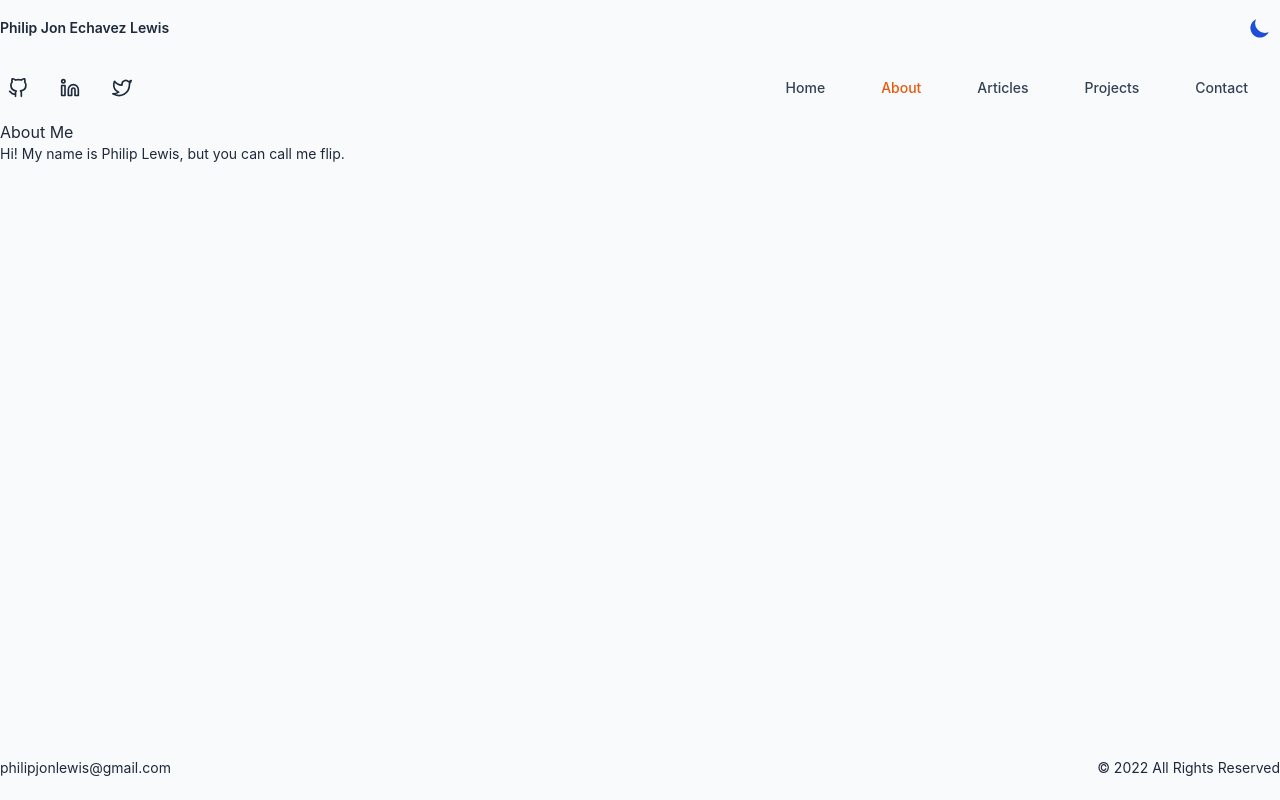
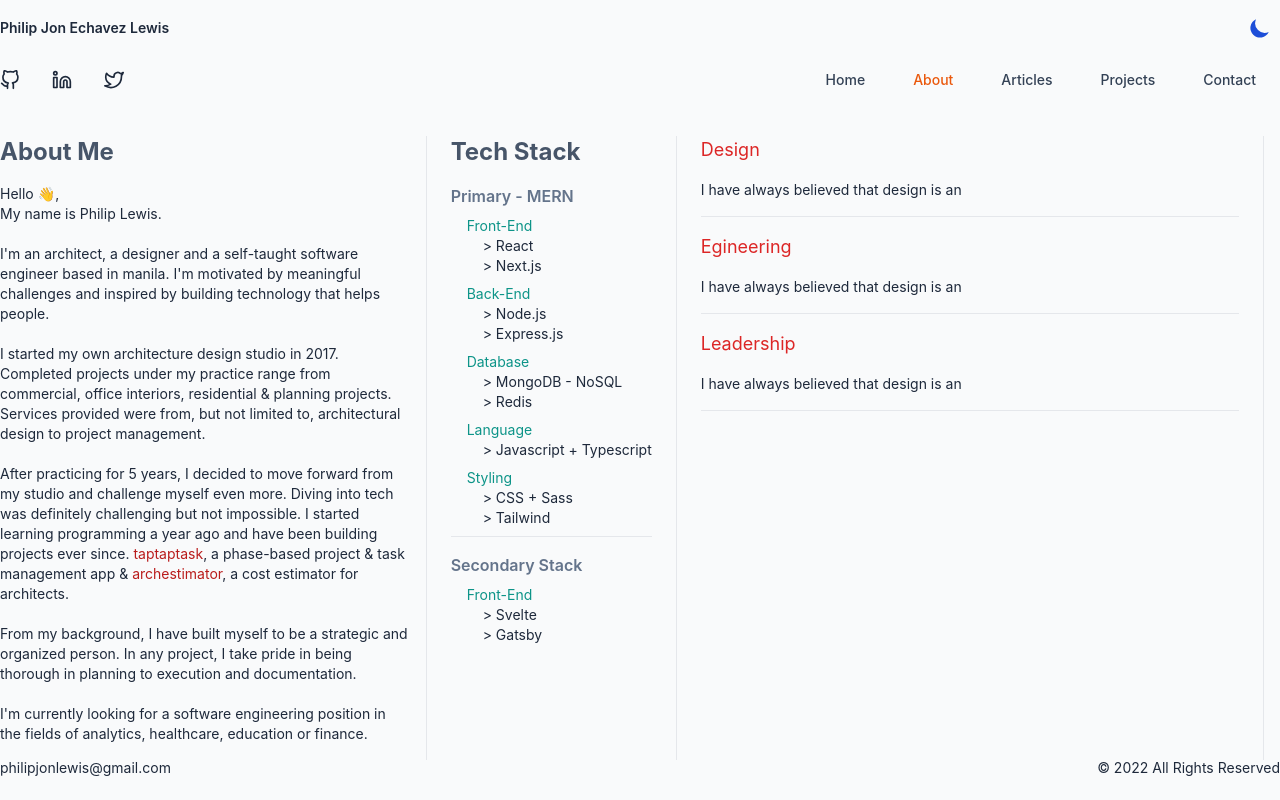
Before and after one commit to philipjonlewis/philipjonlewis.com, a Next.js app: page /about in a window 1280 px wide. Built offline with nearby package versions, Linux system fonts and the light colour scheme.

Commit message:
added an about me section

```diff
--- a/components/layouts/Layout.tsx
+++ b/components/layouts/Layout.tsx
@@ -7,6 +7,7 @@ import { ThemeProvider } from "next-themes";
 import Meta from "./Meta";
 import CustomCursor from "../branding/CustomCursor";
 import { motion } from "framer-motion";
+import MobileNavbar from "../navigation/MobileNavbar";
 
 const Layout = ({ children }: { children: ReactNode }) => {
   return (
@@ -19,6 +20,7 @@ const Layout = ({ children }: { children: ReactNode }) => {
 
         <main className="container">{children}</main>
 
+        <MobileNavbar />
         <Footer />
       </div>
     </ThemeProvider>
--- a/components/navigation/Footer.tsx
+++ b/components/navigation/Footer.tsx
@@ -1,6 +1,6 @@
 const Footer = () => {
   return (
-    <footer className="hidden sm:block fixed bottom-0  w-full h-16">
+    <footer className="hidden md:block fixed bottom-0  w-full h-16">
       <div className="text-center text-sm container  h-full  flex justify-between items-center  px-4 md:px-0">
         <span className=" text-sm font-normal"> philipjonlewis@gmail.com </span>{" "}
         &copy; {new Date().getFullYear()} All Rights Reserved
--- /dev/null
+++ b/components/navigation/MobileNavbar.tsx
@@ -0,0 +1,11 @@
+import React from "react";
+
+const MobileNavbar = () => {
+  return (
+    <div className=" md:hidden sticky bottom-0 w-full h-24  bg-gray-800 bg-opacity-50 backdrop-blur-sm">
+      <div className="container">Hello</div>
+    </div>
+  );
+};
+
+export default MobileNavbar;
--- a/components/navigation/Navbar.tsx
+++ b/components/navigation/Navbar.tsx
@@ -42,13 +42,13 @@ const Navbar = () => {
   };
 
   return (
-    <nav className="hidden md:flex px-2  h-16 rounded ">
-      <div className="container flex flex-wrap justify-between items-center mx-auto  ">
+    <nav className="h-12">
+      <div className="h-full container flex justify-between items-center">
         <motion.div
           initial="hidden"
           animate="visible"
           variants={list}
-          className="text-xs h-full flex justify-center items-center"
+          className="flex px-4 md:px-0"
         >
           <motion.a
             variants={item}
@@ -81,7 +81,7 @@ const Navbar = () => {
         </motion.div>
 
         <motion.div
-          className="flex items-center justify-center h-full gap-2 ml-auto"
+          className="hidden md:flex"
           initial="hidden"
           animate="visible"
           variants={list}
--- a/pages/about/index.tsx
+++ b/pages/about/index.tsx
@@ -1,15 +1,190 @@
 import React from "react";
 import type { NextPage } from "next";
+import { motion } from "framer-motion";
+const About: NextPage = () => {
+  const segment = {
+    visible: { opacity: 1, x: 0 },
+    hidden: { opacity: 0, x: -100 },
+  };
 
-const About: NextPage = () => {
   return (
-    <div>
-      <div>
-        <p>About Me</p>
-      </div>
-      <div className="text-sm">
-        <p>Hi! My name is Philip Lewis, but you can call me flip.</p>
-      </div>
+    <div className="flex flex-col md:flex-row md:justify-start md:mt-8">
+      <motion.div
+        initial="hidden"
+        animate="visible"
+        transition={{ delay: 0.3 }}
+        variants={segment}
+        className="px-4 md:p-0 md:w-1/3 md:border-r-[1px] md:pr-4"
+      >
+        <div className="text-2xl font-bold mb-4 text-slate-600 dark:text-slate-200">
+          <p>About Me</p>
+        </div>
+        <div className="text-sm mb-4 ">
+          <p>
+            Hello 👋, <br /> My name is Philip Lewis.
+          </p>
+          <br />
+          <p>
+            I'm an architect, a designer and a self-taught software engineer
+            based in manila. I'm motivated by meaningful challenges and inspired
+            by building technology that helps people.
+          </p>
+          <br />
+          <p>
+            I started my own architecture design studio in 2017. Completed
+            projects under my practice range from commercial, office interiors,
+            residential & planning projects. Services provided were from, but
+            not limited to, architectural design to project management.
+          </p>
+          <br />
+          <p>
+            After practicing for 5 years, I decided to move forward from my
+            studio and challenge myself even more. Diving into tech was
+            definitely challenging but not impossible. I started learning
+            programming a year ago and have been building projects ever since.{" "}
+            <a
+              className="text-red-700 dark:text-teal-300"
+              href="https://www.taptaptask.com"
+            >
+              taptaptask
+            </a>
+            , a phase-based project & task management app &{" "}
+            <a
+              className="text-red-700 dark:text-teal-300"
+              href="https://www.archestimator.com"
+            >
+              archestimator
+            </a>
+            , a cost estimator for architects.
+          </p>
+          <br />
+          <p>
+            From my background, I have built myself to be a strategic and
+            organized person. In any project, I take pride in being thorough in
+            planning to execution and documentation.
+          </p>
+          <br />
+          <p>
+            I&#39;m currently looking for a software engineering position in the
+            fields of analytics, healthcare, education or finance.
+          </p>
+        </div>
+      </motion.div>
+
+      <motion.div
+        initial="hidden"
+        animate="visible"
+        transition={{ delay: 0.6 }}
+        variants={segment}
+        className="px-4 md:p-0 md:w-fit md:px-6 md:border-r-[1px]"
+      >
+        <div className="text-2xl font-bold mb-4  text-slate-600 dark:text-slate-200">
+          <p>Tech Stack</p>
+        </div>
+        {/* tech stack container */}
+        <div className="tech-stack ">
+          {/* Primary Tech Stack */}
+          <div className="primary mb-4 md:border-b-[1px] md:pb-2">
+            <p className="text-base font-semibold mb-2 text-slate-500 dark:text-slate-300 ">
+              Primary - MERN
+            </p>
+            <div className="text-sm ml-4">
+              <ul>
+                <li className="text-sm font-normal text-teal-600 dark:text-red-300">
+                  Front-End
+                </li>
+                <ul className="ml-4">
+                  <li>&gt; React </li>
+                  <li>&gt; Next.js</li>
+                </ul>
+                <li className="text-sm font-normal mt-2 text-teal-600 dark:text-red-300">
+                  Back-End
+                </li>
+                <ul className="ml-4">
+                  <li>&gt; Node.js</li>
+                  <li>&gt; Express.js</li>
+                </ul>
+                <li className="text-sm font-normal mt-2 text-teal-600 dark:text-red-300">
+                  Database
+                </li>
+                <ul className="ml-4">
+                  <li>&gt; MongoDB - NoSQL</li>
+                  <li>&gt; Redis</li>
+                </ul>
+                <li className="text-sm font-normal mt-2 text-teal-600 dark:text-red-300">
+                  Language
+                </li>
+                <ul className="ml-4">
+                  <li>&gt; Javascript + Typescript</li>
+                </ul>
+                <li className="text-sm font-normal mt-2 text-teal-600 dark:text-red-300">
+                  Styling
+                </li>
+                <ul className="ml-4">
+                  <li>&gt; CSS + Sass</li>
+                  <li>&gt; Tailwind</li>
+                </ul>
+              </ul>
+            </div>
+          </div>
+          {/* End of Primary Tech Stack */}
+          {/* Secondary Tech Stack */}
+          <div className="secondary mb-4  md:pb-2">
+            <p className="text-base font-semibold mb-2 text-slate-500 dark:text-slate-300">
+              Secondary Stack
+            </p>
+            <div className="text-sm ml-4">
+              <ul>
+                <li className="text-sm font-normal mt-2 text-teal-600 dark:text-red-300">
+                  Front-End
+                </li>
+                <ul className="ml-4">
+                  <li>&gt; Svelte</li>
+                  <li>&gt; Gatsby</li>
+                </ul>
+              </ul>
+            </div>
+          </div>
+        </div>
+      </motion.div>
+
+      {/* tech stakc container */}
+
+      <motion.div
+        initial="hidden"
+        animate="visible"
+        transition={{ delay: 0.9 }}
+        variants={segment}
+        className="px-4 md:px-6 md:w-fit md:border-r-[1px] md:mr-4 flex-1"
+      >
+        <div className="mb-4 border-b-[1px]">
+          <div className="text-lg font-normal mb-4 text-red-600 dark:text-indigo-400">
+            <p>Design</p>
+          </div>
+
+          <div className="text-sm mb-4 ">
+            <p>I have always believed that design is an</p>
+          </div>
+        </div>
+        <div className="mb-4 border-b-[1px]">
+          <div className="text-lg font-normal mb-4 text-red-600 dark:text-indigo-400">
+            <p>Egineering</p>
+          </div>
+
+          <div className="text-sm mb-4 ">
+            <p>I have always believed that design is an</p>
+          </div>
+        </div>
+        <div className="mb-4 border-b-[1px]">
+          <div className="text-lg font-normal mb-4 text-red-600 dark:text-indigo-400">
+            <p>Leadership</p>
+          </div>
+
+          <div className="text-sm mb-4 ">
+            <p>I have always believed that design is an</p>
+          </div>
+        </div>
+      </motion.div>
     </div>
   );
 };
--- a/tailwind.config.js
+++ b/tailwind.config.js
@@ -8,7 +8,8 @@ module.exports = {
   theme: {
     extend: {
       colors: {
-        "dark-bg": "#0f0f0f",
+        "dark-bg": "#171717",
+        // "dark-bg": "#212121",
       },
     },
     container: {
```
Also changed, not shown: pages/index.tsx (+16 -15 lines).
